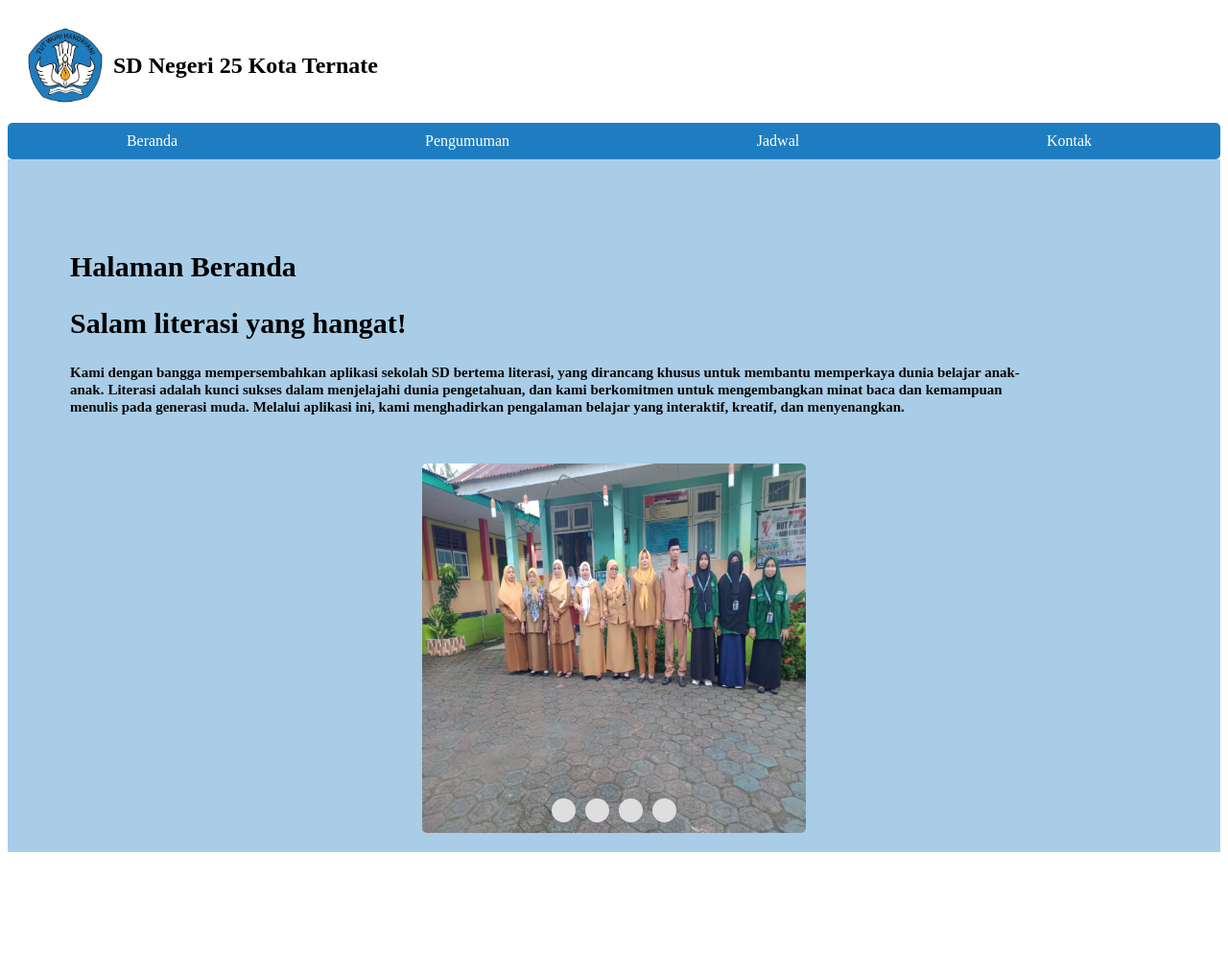
After one commit to katri2112/aplikasi_SD_N_25_Kota_Ternate, a PHP site: page /index.php in a window 1280 px wide. The commit adds this page. Shown: the whole page at 96% size. Run offline with PHP 8.4, Linux system fonts and the light colour scheme.

Commit message:
Add files via upload
Signed-off-by: katri2112 <97461036+katri2112@users.noreply.github.com>

```diff
--- /dev/null
+++ b/index.php
@@ -0,0 +1,69 @@
+<?php
+// Definisikan variabel untuk tahun saat ini
+$currentYear = date("Y");
+?>
+
+<!DOCTYPE html>
+<html lang="en">
+
+<head>
+  <meta charset="UTF-8">
+  <meta name="viewport" content="width=device-width, initial-scale=1.0">
+  <title>Aplikasi Sekolah SD Negeri 25 Kota Ternate - Beranda</title>
+  <link rel="stylesheet" href="style.css">
+  <link rel="icon" href="image1.png" type="image/png">
+  <script src="script.js"></script>
+</head>
+
+<body>
+<header>
+<img src="image1.png" alt="Logo" class="logo">
+    <h1>SD Negeri 25 Kota Ternate</h1>
+</header>
+<nav>
+    <ul>
+      <li><a href="index.php">Beranda</a></li>
+      <li><a href="pengumuman.php">Pengumuman</a></li>
+      <li><a href="jadwal.php">Jadwal</a></li>
+      <li><a href="kontak.php">Kontak</a></li>
+    </ul>
+</nav>
+
+<section class="background-block">
+    <div id="container">
+      <h2>Halaman Beranda</h2>
+      <h2>Salam literasi yang hangat!</h2>
+      <b>Kami dengan bangga mempersembahkan aplikasi sekolah SD bertema literasi, yang dirancang khusus untuk membantu memperkaya dunia belajar anak-anak.</b>
+      <b>Literasi adalah kunci sukses dalam menjelajahi dunia pengetahuan, dan kami berkomitmen untuk mengembangkan minat baca dan kemampuan menulis pada generasi muda.</b>
+      <b>Melalui aplikasi ini, kami menghadirkan pengalaman belajar yang interaktif, kreatif, dan menyenangkan.</b>
+    </div>
+
+<div class="wrapper">
+    <div class="slides">
+      <span id="slide-1"></span>
+      <span id="slide-2"></span>
+      <span id="slide-3"></span>
+      <span id="slide-4"></span>
+      <div class="images">
+        <img src="image4.jpeg" alt="Gambar 1">
+        <img src="image5.jpeg" alt="Gambar 2">
+        <img src="image6.jpeg" alt="Gambar 3">
+        <img src="image7.jpeg" alt="Gambar 4">
+      </div>
+    </div>
+    <!-- navigasi -->
+    <div class="navigasi">
+      <a href="#slide-1">1</a>
+      <a href="#slide-2">2</a>
+      <a href="#slide-3">3</a>
+      <a href="#slide-4">4</a>
+    </div>
+    </section>
+<footer>
+    <p>&copy; <?php echo $currentYear; ?> Aplikasi Sekolah. All rights reserved.</p>
+</footer>
+
+<script src="script.js"></script>
+</body>
+
+</html>
--- a/style.css
+++ b/style.css
@@ -5,12 +5,12 @@ header {
   display: flex;
   align-items: center;
   padding: 20px;
-  background-color: none;
+  background-color: transparent; /* Ganti nilai background-color ke transparent untuk menghilangkan latar belakang */
 }
 
 /* CSS untuk elemen body */
 body {
-  background-image: url("image3.png");
+  background-color: #fff; /* Ganti background-color ke #fff (putih) */
   background-repeat: no-repeat;
   background-size: cover;
   background-position: center;
@@ -25,17 +25,18 @@ body {
 h1 {
   font-size: 24px;
   font-weight: bold;
-  color: #fff; /* menambahkan warna teks putih */
+  color: #020000;
 }
 
 /* CSS untuk elemen navigasi */
 nav {
-  background-color: #a9cde7;
+  background-color: #1e7dc0;
   border-radius: 5px;
 }
 
 nav ul {
   display: flex;
+  justify-content: space-around;
   list-style-type: none;
   padding: 0;
   margin: 0;
@@ -48,12 +49,12 @@ nav ul li {
 nav ul li a {
   display: block;
   padding: 10px;
-  color: #fff
+  color: #fff;
   text-decoration: none;
 }
 
 nav ul li a:hover {
-  background-color: #333;
+  background-color: #3989c1;
   border-radius: 5px;
 }
 
@@ -67,37 +68,29 @@ h2 {
   font-weight: bold;
   color: #000;
 }
+
 b {
-	font-size: 15px;
-	font-weight: bold;
-	color: #fff;
+  font-size: 15px;
+  font-weight: bold;
+  color: #000000f3;
 }
 
+
 #container {
-  max-width: 500px;
-  margin: 0 auto;
+  max-width: 1000px;
+  margin: 25px 20px;
+  padding: 25px;
+}
+
+/* CSS untuk blok latar belakang */
+.background-block {
+  background-color: #a9cde7;
   padding: 20px;
 }
 
-/* CSS untuk blok latar belakang */
-background-block {
-  background-color: #a9cde7; /* Latar belakang biru cerah (#a9cde7) */
-  padding: 20px; /* Tambahkan padding sesuai kebutuhan */
-}
-
-background-block b {
-  margin: 0; /* Menghilangkan margin pada teks di dalam blok */
-  color: #fff; /* Warna teks putih */
-}
-
-/* Gaya untuk link */
-a {
-  color: #4285f4; /* Warna biru cerah */
-  text-decoration: none;
-}
-
-a:hover {
-  text-decoration: underline;
+.background-block b {
+  margin: 0;
+  color: #070505;
 }
 
 /* CSS untuk tabel jadwal */
@@ -105,20 +98,77 @@ table {
   width: 100%;
   border-collapse: collapse;
   margin-bottom: 10px;
-  background-color: #555555b5; /* Menambahkan latar belakang abu-abu (#555555b5) */
+  background-color: #555555b5;
 }
 
-td img {
+.images {
+  display: flex;
   width: 100%;
-  max-width: 150px; /* Ubah ukuran maksimum sesuai kebutuhan */
-  height: auto;
-  display: block;
-  margin-bottom: 10px;
+  transition: 2s;
 }
+
+.images img {
+  width: 100%;
+}
+
+.wrapper {
+  width: 400px;
+  margin: auto;
+  border-radius: 5px;
+  overflow: hidden;
+}
+
+#slide-1:target ~ .images {
+  margin-left: 0%;
+}
+
+#slide-2:target ~ .images {
+  margin-left: -100%;
+}
+
+#slide-3:target ~ .images {
+  margin-left: -200%;
+}
+
+#slide-4:target ~ .images {
+  margin-left: -300%;
+}
+
+.navigasi a {
+  display: inline-block;
+  height: 25px;
+  width: 25px;
+  background-color: #dedede;
+  font-size: 0;
+  border-radius: 50%;
+  margin: 3px;
+}
+
+.navigasi a:hover {
+  background-color: #666;
+  transition: 1s;
+}
+
+.navigasi {
+  position: absolute;
+  margin-left: auto;
+  margin-right: auto;
+  left: 0;
+  right: 0;
+  text-align: center;
+  margin-top: -50px;
+}
+
+@media screen and (max-width: 800px) {
+  .wrapper {
+    width: 100%;
+  }
+}
+
 kt {
-	font-size: 20px;
-	font-weight: bold;
-	color: #000;
+  font-size: 20px;
+  font-weight: bold;
+  color: #000;
 }
 
 table th,
@@ -141,7 +191,7 @@ button {
   color: #fff;
   border: none;
   cursor: pointer;
-  border-radius: 5px; /* menambahkan border-radius dengan nilai 5px */
+  border-radius: 5px;
 }
 
 button:hover {
@@ -150,18 +200,17 @@ button:hover {
 
 /* CSS untuk footer */
 footer {
-  background-color: none;
+  background-color: transparent; /* Ganti background-color ke transparent */
   padding: 20px;
   text-align: center;
   font-size: 12px;
-  color: #fff; /* menambahkan warna teks putih */
+  color: #fff;
 }
-
 
 /* Media query untuk tampilan mobile */
 @media (max-width: 320px) {
   header {
-    padding: 10px;
+    padding: 100px;
   }
 
   .logo {
```
Also changed, not shown: Pengumuman.php (added, +47 -0 lines), jadwal.php (added, +58 -0 lines), kontak.php (added, +51 -0 lines).
